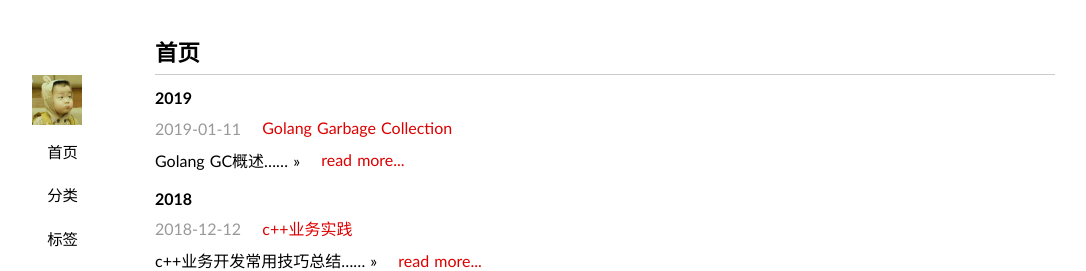
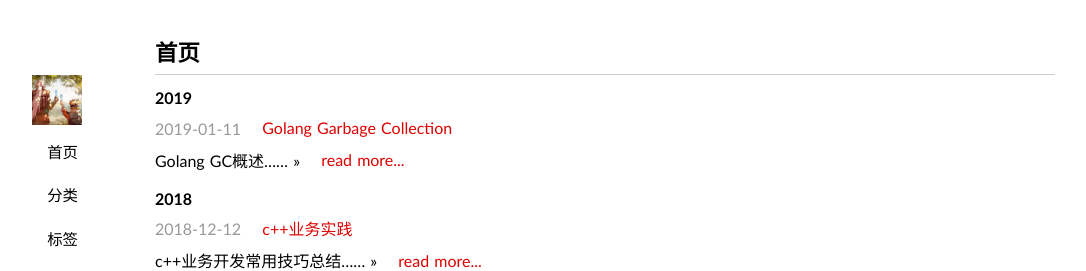
Before and after one commit to duyanghao/duyanghao.github.io, a Jekyll site: the page built from index.html, in a window 1280 px wide. Shown: the top 271 px of the page, without its empty margins (35-1121 px from the left). Built offline with Jekyll 4.4.1, drawn with Linux system fonts in a browser that asks for light colours; some web fonts are replaced; the list of posts is cut into pages by our own code; comment, search, counter and statistics services are not loaded.

Commit message:
update logo for my personal blog
Signed-off-by: duyanghao <1294057873@qq.com>

```diff
--- a/_layouts/default.html
+++ b/_layouts/default.html
@@ -17,7 +17,7 @@
         <h1>{{ page.title }}</h1>
         </header>
         <nav>
-				<img src="/public/img/github.jpg" style="width:50px;height:50px;" alt="logo" />
+				<img src="/public/img/githubAgain.jpg" style="width:50px;height:50px;" alt="logo" />
         <span><a title="网站首页" class="" href="/">首页</a></span>
         <span><a title="文章分类" class="" href="/categories/">分类</a></span>
         <span><a title="标签索引" class="" href="/tags/">标签</a></span>
```
Also changed, not shown: public/img/githubAgain.jpg (added).
